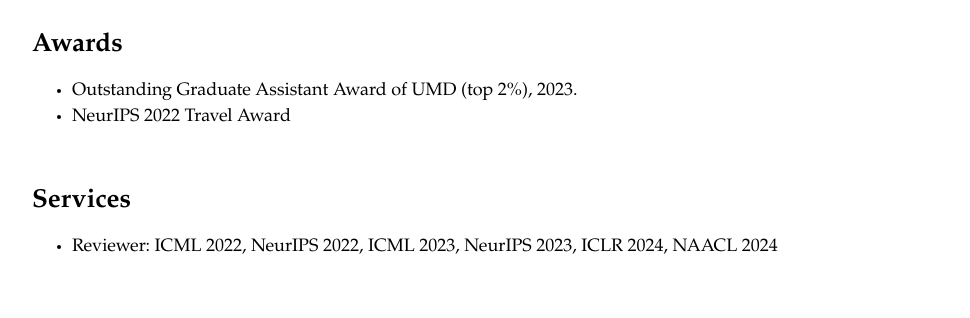
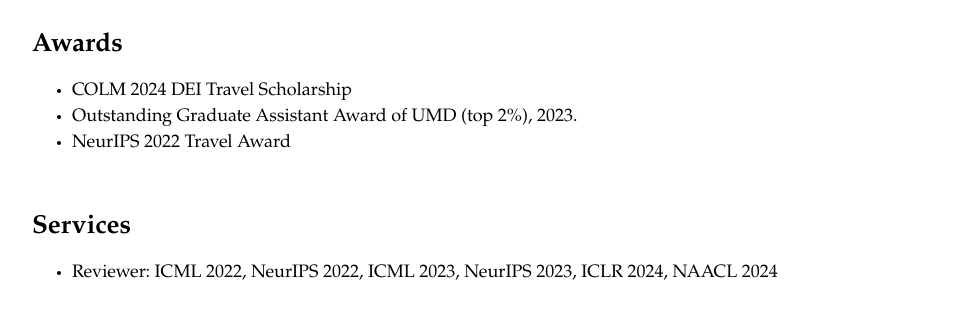
Before and after one commit to bangann/bangann.github.io, a plain HTML site: page index.html in a window 1280 px wide. Shown: the part 2396-2714 px from the top of the page, without its empty margins (138-1108 px from the left). Drawn offline with Linux system fonts and the light colour scheme; a script that the page names is missing.

Commit message:
Update index.html

```diff
--- a/index.html
+++ b/index.html
@@ -306,6 +306,7 @@
         <tbody><tr><td>
             <heading>Awards</heading>
             <ul>
+                <li>COLM 2024 DEI Travel Scholarship </li>
                 <li>Outstanding Graduate Assistant Award of UMD (top 2%), 2023. </li>
                 <li>NeurIPS 2022 Travel Award </li>
             </ul>
```
